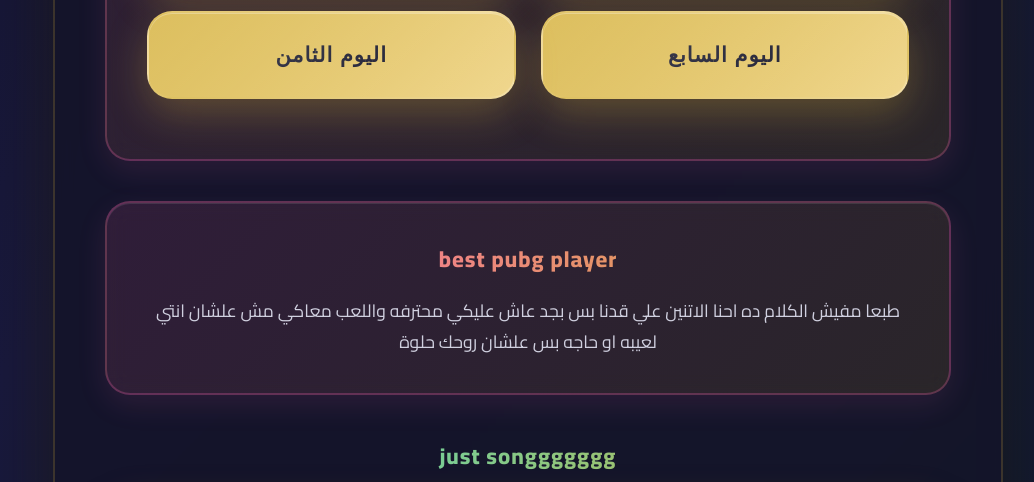
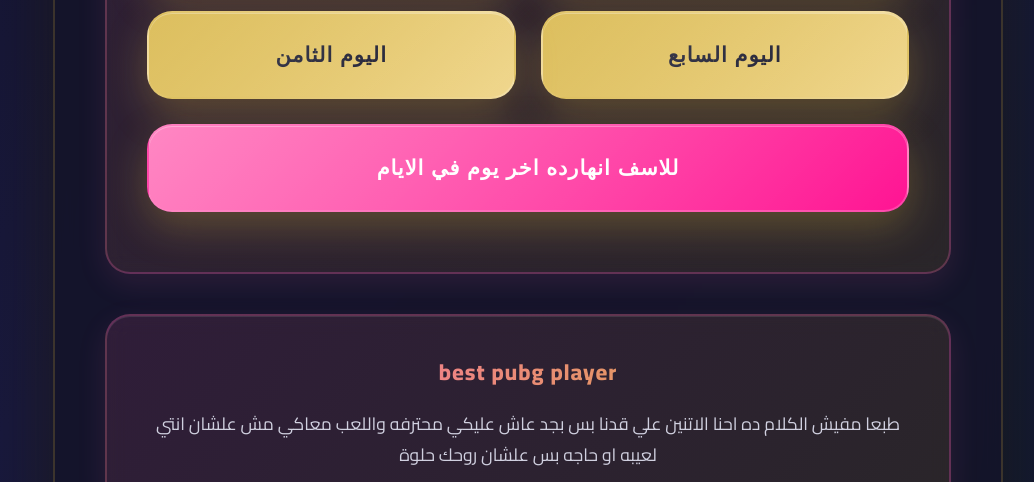
Before and after one commit to ahmedmedhat1234/noran-magdy, a plain HTML site: page index.html in a window 1280 px wide. Shown: the part 1540-2022 px from the top of the page, without its empty margins (112-1146 px from the left). Drawn offline with nearby package versions, Linux system fonts and the light colour scheme.

Commit message:
Add files via upload

```diff
--- a/index.html
+++ b/index.html
@@ -1819,6 +1819,10 @@
                     <button class="surprise-btn" id="day6Btn">اليوم السادس</button>
                     <button class="surprise-btn" id="day7Btn">اليوم السابع</button>
                     <button class="surprise-btn" id="day8Btn">اليوم الثامن</button>
+                    <button class="surprise-btn" id="finalDayBtn"
+                        style="grid-column: span 2; background: linear-gradient(135deg, #ff69b4 0%, #ff1493 100%); color: white;"
+                        onclick="window.open('https://ahmedmedhat1234.github.io/bd/', '_blank')">للاسف انهارده اخر يوم
+                        في الايام</button>
                 </div>
             </div>
 
```
